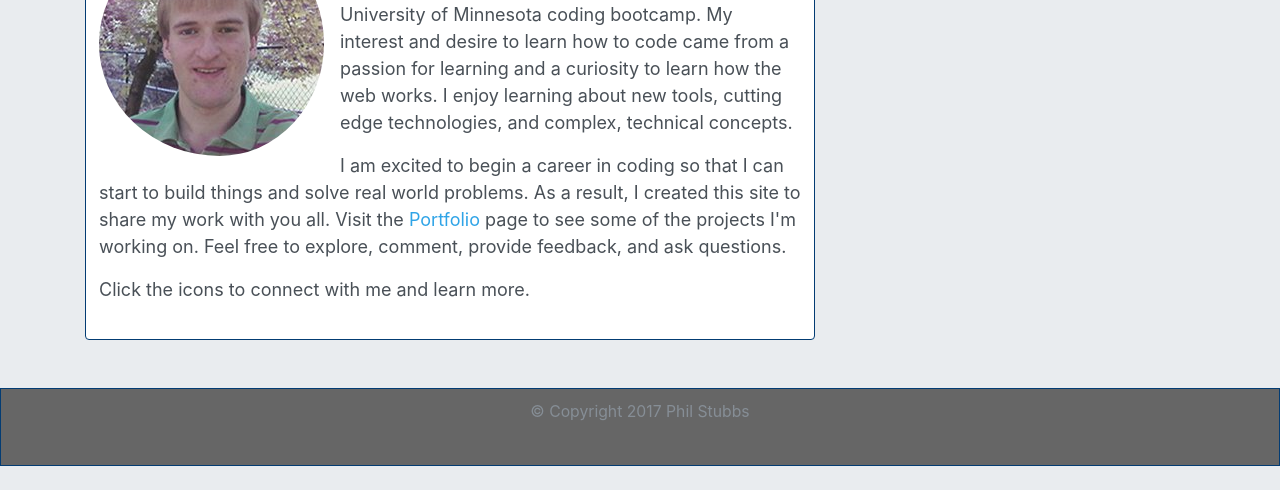
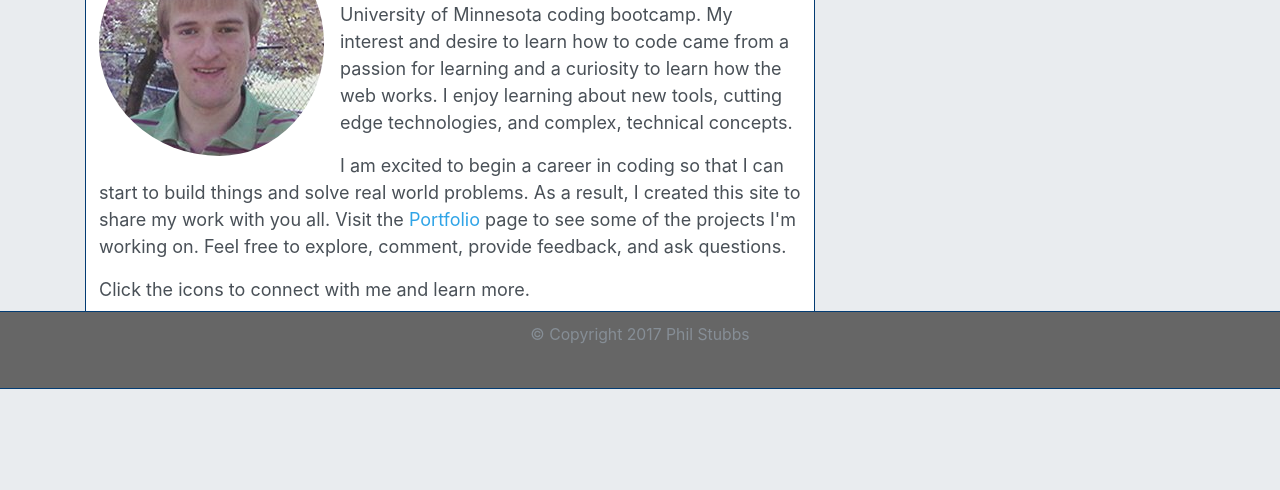
Before and after one commit to philipstubbs13/Bootstrap-Portfolio, a plain HTML site: page index.html in a window 1280 px wide. Shown: the part 310-800 px from the top of the page. Drawn offline with nearby package versions, Linux system fonts and the light colour scheme.

Commit message:
trying to add sticky footer code

```diff
--- a/assets/css/style.css
+++ b/assets/css/style.css
@@ -7,6 +7,10 @@ body {
     width: 100%
     max-width: 960px;
     margin: 0 auto;
+}
+
+html, body{
+    height: 100%;
 }
 
 
@@ -56,4 +60,8 @@ body {
 /*--------Footer/Copyright----------*/
 .footer {
     background-color: #666666;
+    position: absolute;
+    bottom: 0;
+    left: 0;
+    width: 100%;
 }
```
